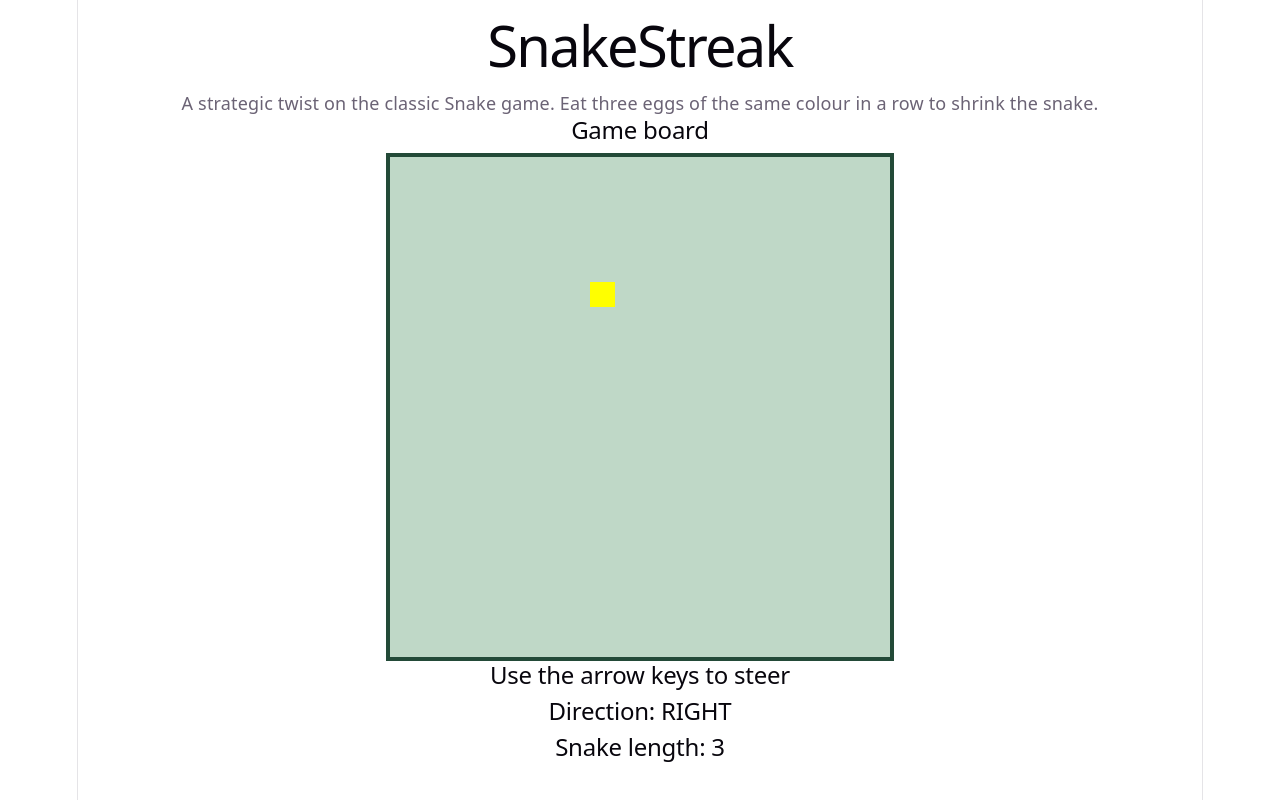
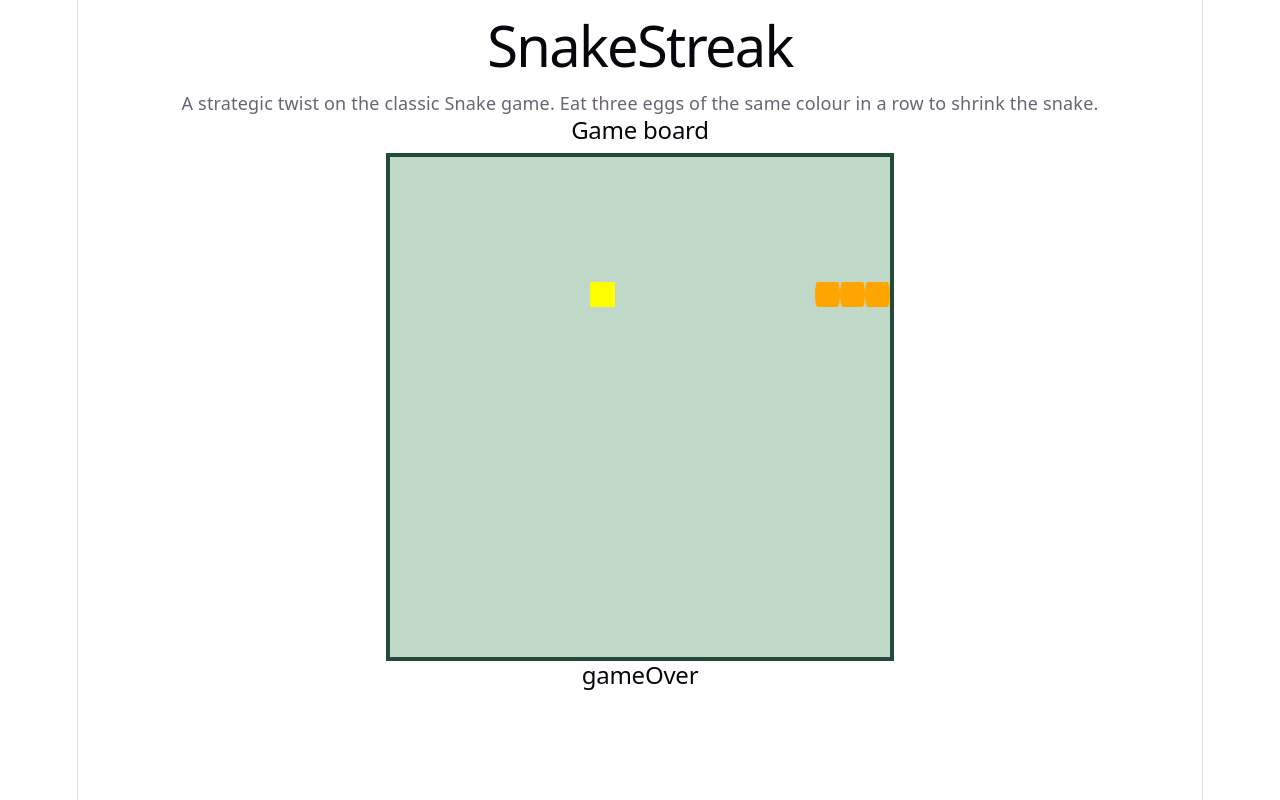
Before and after one commit to Cathy-5/SnakeStreak, a React (Vite) app: page / in a window 1280 px wide. Built offline with nearby package versions, Linux system fonts and the light colour scheme.

Commit message:
add game over scene

```diff
--- a/src/App.jsx
+++ b/src/App.jsx
@@ -11,6 +11,7 @@ function App() {
 
   const [food] = useState([[8, 5]]);
   const [direction, setDirection] = useState('RIGHT');
+  const [gameOver, setGameOver] = useState(false);
 
   // Keyboard input changes directionm the timer below moves the snake.
   useEffect(() => {
@@ -48,6 +49,7 @@ function App() {
 
   // Move one grid cell at a fixed interval and remove the old tail.
   useEffect(() => {
+    if (gameOver) return;
     const timer = setInterval(() => {
       setSegments((prevSegments) => {
         const head = prevSegments[0];
@@ -58,27 +60,37 @@ function App() {
         if (direction === 'UP') newHead = [head[0], head[1] - 1];
         if (direction === 'DOWN') newHead = [head[0], head[1] + 1];
 
+        if (newHead[0] < 0 || newHead[0] > 19 || newHead[1] < 0 || newHead[1] > 19) {
+          setGameOver(true);
+          return prevSegments;
+        }
+
         return [newHead, ...prevSegments.slice(0, -1)];
       });
     }, 250);
 
     return () => clearInterval(timer);
-  }, [direction]);
+  }, [direction, gameOver]);
 
 
   return (
     <main>
       <h1>SnakeStreak</h1>
       <p>A strategic twist on the classic Snake game. Eat three eggs of the same colour in a row to shrink the snake.</p>
-    <div >
+      <div>
         <GameBoard segments={segments} food={food} />
+        {gameOver ? (
+          <h2>gameOver</h2>
+        ) : (
+          <>
             <h2>Use the arrow keys to steer</h2>
             <h2>Direction: {direction}</h2>
             <h2>Snake length: {segments.length}</h2>
+          </>
+        )}
       </div>
     </main>
-  )
-
+  );
 }
 
 export default App
```
Lines whose indentation alone changed are shown as unchanged.
